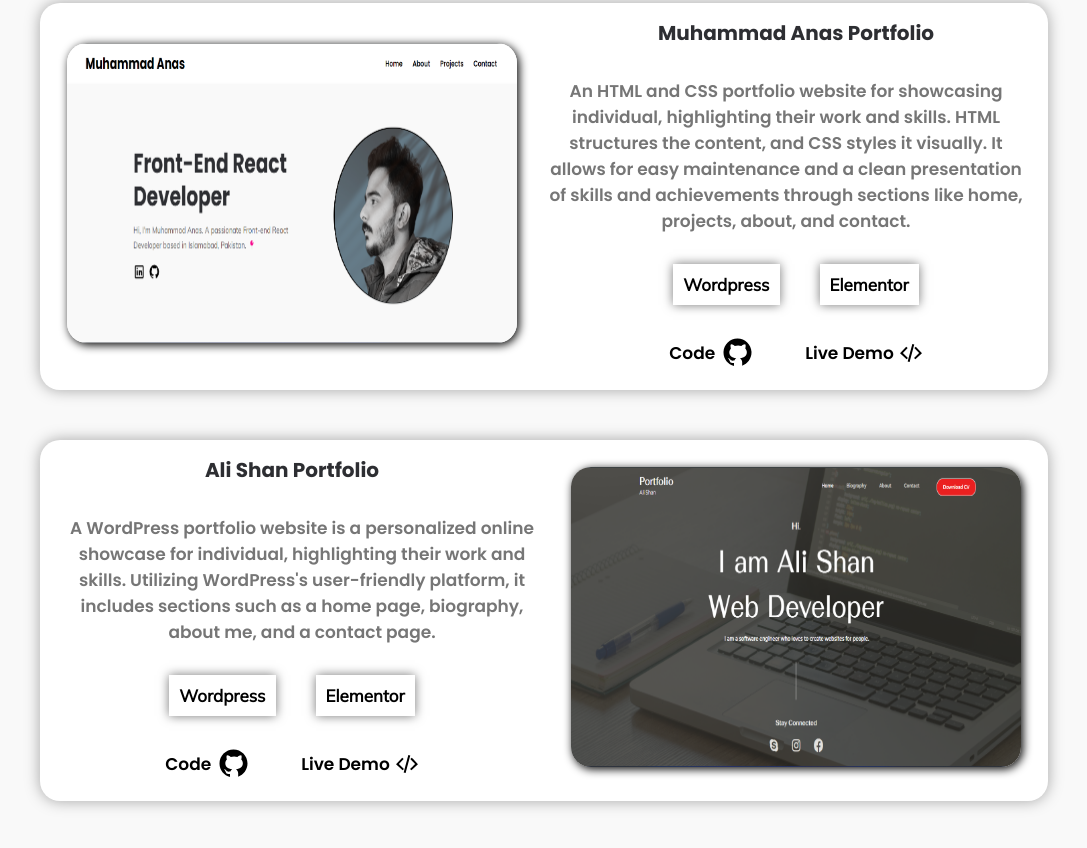
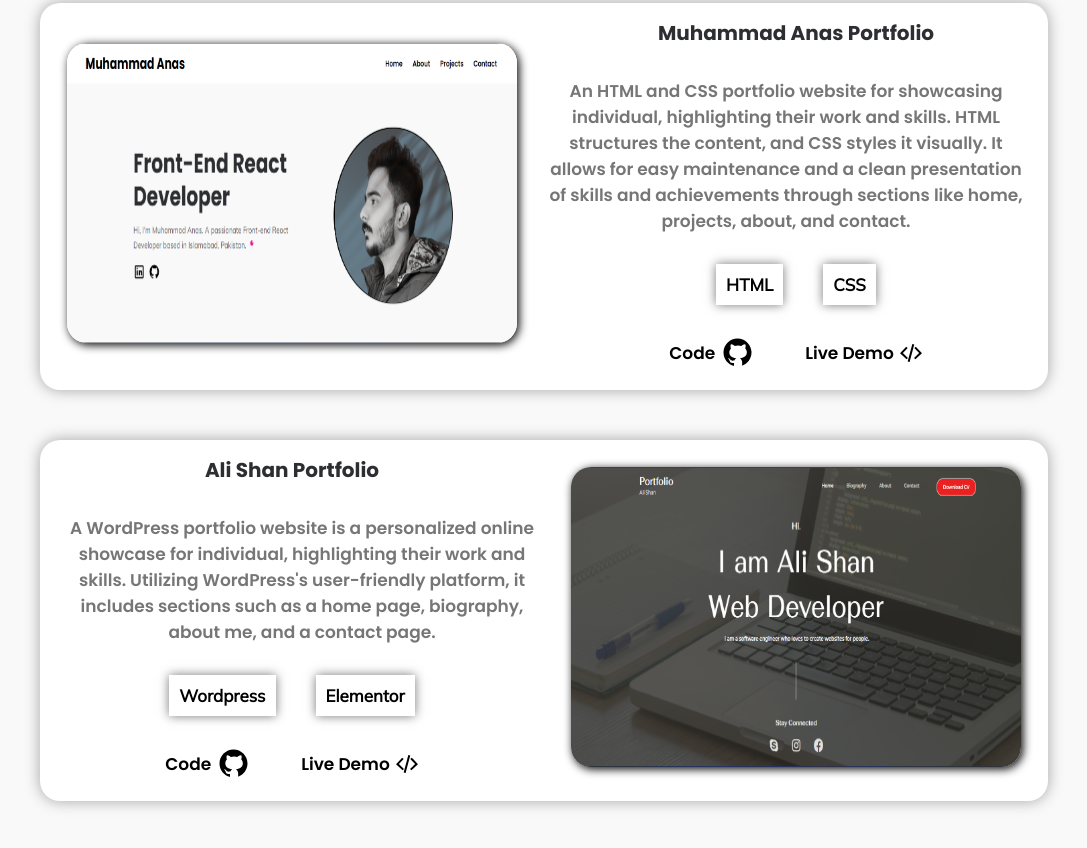
Before and after one commit to Itz-MAnas/portfolio, a plain HTML site: page index.html in a window 1280 px wide. Shown: the part 1936-2784 px from the top of the page, without its empty margins (96-1183 px from the left). Drawn offline with Linux system fonts and the light colour scheme; files whose address does not match are found by name.

Commit message:
Add files via upload

```diff
--- a/index.html
+++ b/index.html
@@ -95,8 +95,8 @@
                     <h3>Muhammad Anas Portfolio</h3>
                     <p>An HTML and CSS portfolio website for showcasing individual, highlighting their work and skills. HTML structures the content, and CSS styles it visually. It allows for easy maintenance and a clean presentation of skills and achievements through sections like home, projects, about, and contact.</p>
                     <div class="stack">
-                        <p>Wordpress</p>
-                        <p>Elementor</p>
+                        <p>HTML</p>
+                        <p>CSS</p>
                     </div>
                     <div class="links">
                         <a href=" " target="_blank">
```
